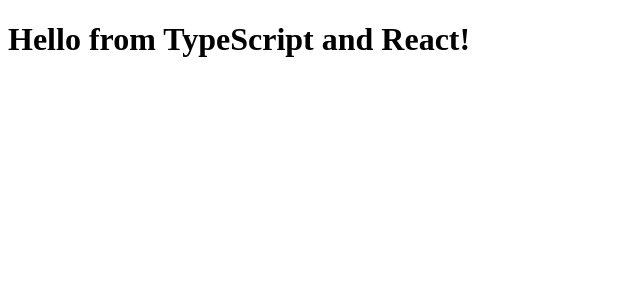
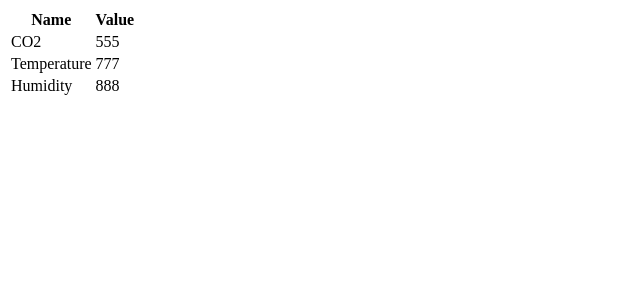
Before and after one commit to evgeniy-mh/the-weather, a React app in the folder frontend/: page / in a window 1280 px wide. Shown: the top 300 px of the page, without its empty margins (0-640 px from the left). Built offline with nearby package versions, Linux system fonts and the light colour scheme.

Commit message:
Add basic Redux store, Thunk action

```diff
--- a/frontend/package.json
+++ b/frontend/package.json
@@ -13,6 +13,7 @@
   "devDependencies": {
     "@types/react": "^16.9.19",
     "@types/react-dom": "^16.9.5",
+    "@types/react-redux": "^7.1.7",
     "awesome-typescript-loader": "^5.2.1",
     "html-webpack-plugin": "^3.2.0",
     "source-map-loader": "^0.2.4",
@@ -24,6 +25,8 @@
   },
   "dependencies": {
     "react": "^16.12.0",
-    "react-dom": "^16.12.0"
+    "react-dom": "^16.12.0",
+    "react-redux": "^7.1.3",
+    "redux-thunk": "^2.3.0"
   }
 }
--- /dev/null
+++ b/frontend/src/components/Actions.ts
@@ -0,0 +1,44 @@
+import { ReduxAction } from "./Models";
+import { ThunkAction, ThunkDispatch } from 'redux-thunk'
+import { FetchStatus } from "./Reducers";
+
+export const FETCH_SENSOR_INFO_STARTED = 'FETCH_SENSOR_INFO_STARTED';
+export const FETCH_SENSOR_INFO_SUCCESS = 'FETCH_SENSOR_INFO_SUCCESS';
+export const FETCH_SENSOR_INFO_FAIL = 'FETCH_SENSOR_INFO_FAIL';
+
+export function fetchSensorInfoStarted(): Partial<ReduxAction> {
+    return {
+        type: FETCH_SENSOR_INFO_STARTED
+    }
+}
+
+export function fetchSensorInfoSuccess(payload: any): ReduxAction {
+    const fetchStatus: FetchStatus='success';
+    return {
+        type: FETCH_SENSOR_INFO_SUCCESS,
+        payload:{
+            ...payload,
+            fetchStatus
+        }
+    }
+}
+
+// export function fetchSensorInfo(payload: any): ReduxAction {
+//     return {
+//         type: FETCH_SENSOR_INFO,
+//         payload
+//     }
+// }
+
+export function fetchSensorInfo() {
+    return (dispatch: any) => {
+        dispatch(fetchSensorInfoStarted());
+
+
+        dispatch(fetchSensorInfoSuccess({
+            co2: 555,
+            temperature: 777,
+            humidity: 888,
+        }))
+    };
+};
--- /dev/null
+++ b/frontend/src/components/App.tsx
@@ -0,0 +1,71 @@
+import * as React from "react";
+import { connect } from 'react-redux'
+import { SensorsInfoState } from "./Reducers";
+import { fetchSensorInfo } from './Actions'
+
+interface State {
+    co2: number;
+    temperature: number;
+    humidity: number;
+}
+
+interface Dispatch {
+    fetchSensorInfo: () => void;
+}
+
+type Props = State & Dispatch;
+
+const mapStateToProps = (state: any): State => {
+    console.log(state);
+    return {
+        co2: state.sensorsInfo.co2,
+        temperature: state.sensorsInfo.temperature,
+        humidity: state.sensorsInfo.humidity,
+    }
+}
+
+const mapDispatchToProps = (dispatch: any): Dispatch => {
+    return {
+        fetchSensorInfo: () => {
+            dispatch(fetchSensorInfo());
+        }
+    };
+};
+
+class App extends React.Component<Props> {
+
+    componentDidMount() {
+        this.props.fetchSensorInfo();
+    }
+
+    render() {
+        const { co2, humidity, temperature } = this.props;
+        return (
+            <table>
+                <tbody>
+                    <tr>
+                        <th>Name</th>
+                        <th>Value</th>
+                    </tr>
+                    <tr>
+                        <td>CO2</td>
+                        <td>{co2}</td>
+                    </tr>
+                    <tr>
+                        <td>Temperature</td>
+                        <td>{temperature}</td>
+                    </tr>
+                    <tr>
+                        <td>Humidity</td>
+                        <td>{humidity}</td>
+                    </tr>
+                </tbody>
+            </table>
+        );
+    }
+}
+
+export const AppConnected = connect(
+    mapStateToProps,
+    mapDispatchToProps,
+)(App)
--- a/frontend/src/components/Hello.tsx
+++ /dev/null
@@ -1,6 +0,0 @@
-import * as React from "react";
-
-export interface HelloProps { compiler: string; framework: string; }
-
-export const Hello = (props: HelloProps) =>
-    <h1>Hello from {props.compiler} and {props.framework}!</h1>;
--- /dev/null
+++ b/frontend/src/components/Models.ts
@@ -0,0 +1,4 @@
+export interface ReduxAction {
+    type: any,
+    payload: any,
+}
--- /dev/null
+++ b/frontend/src/components/Reducers.ts
@@ -0,0 +1,40 @@
+import { combineReducers } from 'redux'
+import { ReduxAction } from "./Models";
+import { FETCH_SENSOR_INFO_SUCCESS, FETCH_SENSOR_INFO_STARTED, FETCH_SENSOR_INFO_FAIL } from "./Actions";
+
+export type FetchStatus = 'loading' | 'success' | 'fail';
+
+export interface SensorsInfoState {
+    fetchStatus?: FetchStatus;
+    co2?: number,
+    temperature?: number,
+    humidity?: number,
+}
+
+function createEmptySensorsInfoState(): SensorsInfoState {
+    return {
+        co2: 0,
+        humidity: 0,
+        temperature: 0,
+    }
+}
+
+function sensorsInfo(
+    state: SensorsInfoState = createEmptySensorsInfoState(),
+    action: ReduxAction
+): SensorsInfoState {
+    switch (action.type) {
+        case FETCH_SENSOR_INFO_SUCCESS:
+            return { ...action.payload };
+        case FETCH_SENSOR_INFO_STARTED:
+            return { fetchStatus: 'loading' }
+        case FETCH_SENSOR_INFO_FAIL:
+            return { fetchStatus: 'fail' }
+        default:
+            return state;
+    }
+}
+
+export const AppReducers = combineReducers({
+    sensorsInfo,
+});
--- a/frontend/src/index.tsx
+++ b/frontend/src/index.tsx
@@ -1,9 +1,19 @@
 import * as React from "react";
 import * as ReactDOM from "react-dom";
+import { createStore, applyMiddleware, compose } from 'redux';
+import { Provider } from 'react-redux';
+import thunk from 'redux-thunk';
 
-import { Hello } from "./components/Hello";
+import { AppConnected } from "./components/App";
+import { AppReducers } from "./components/Reducers";
+
+const composeEnhancers = (window as any).__REDUX_DEVTOOLS_EXTENSION_COMPOSE__ || compose;
+
+const store = createStore(AppReducers, composeEnhancers(applyMiddleware(thunk)));
 
 ReactDOM.render(
-    <Hello compiler="TypeScript" framework="React" />,
+    <Provider store={store}>
+        <AppConnected />
+    </Provider>,
     document.getElementById("root")
 );
```
Also changed, not shown: 1 other file (tests, documents, lock files or other folders).
